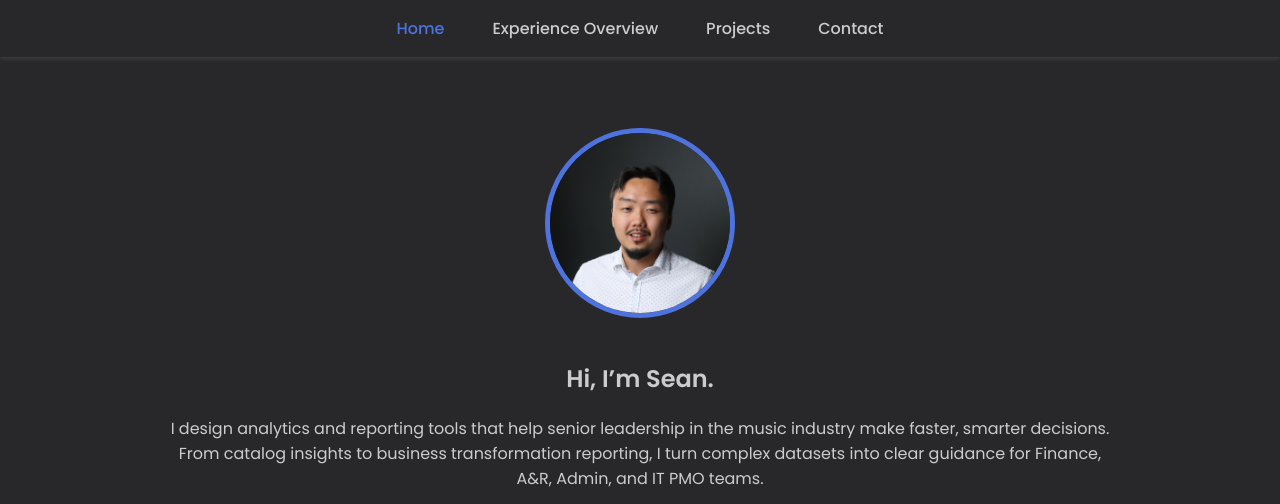
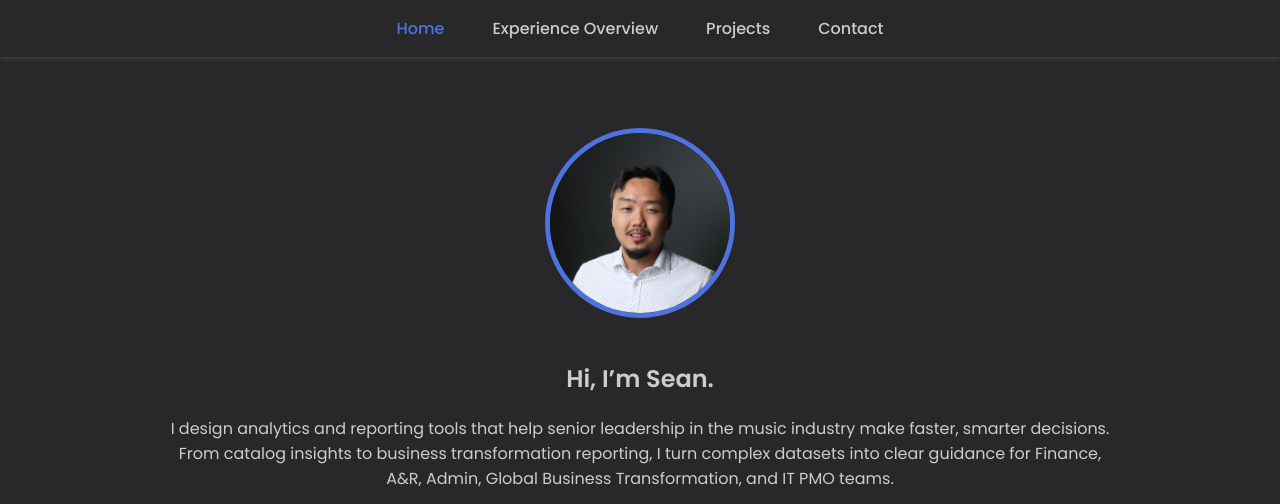
Before and after one commit to seanhsjung/seanhsjung.github.io, a plain HTML site: page index.html in a window 1280 px wide. Shown: the top 504 px of the page. Drawn offline with nearby package versions, Linux system fonts and the light colour scheme.

Commit message:
updated portfolio wording

```diff
--- a/index.html
+++ b/index.html
@@ -75,7 +75,7 @@
     <div class="container">
       <img src="avatar.jpg" alt="Avatar" class="avatar">
       <h1>Hi, I’m Sean.</h1>
-      <p>I design analytics and reporting tools that help senior leadership in the music industry make faster, smarter decisions. From catalog insights to business transformation reporting, I turn complex datasets into clear guidance for Finance, A&R, Admin, and IT PMO teams.</p>
+      <p>I design analytics and reporting tools that help senior leadership in the music industry make faster, smarter decisions. From catalog insights to business transformation reporting, I turn complex datasets into clear guidance for Finance, A&R, Admin, Global Business Transformation, and IT PMO teams.</p>
       <p>I currently develop executive reporting at Sony Music Publishing, and create catalog analytics tools that surface writer growth and performance insights. I’m passionate about using data to support creative, operational, and strategic decision-making in music.</p>
       <div class="social-icons">
         <div class="icon-wrapper"><a href="https://linkedin.com/in/seanhsjung" target="_blank"><ion-icon name="logo-linkedin"></ion-icon></a><div class="icon-label">LinkedIn</div></div>
```
